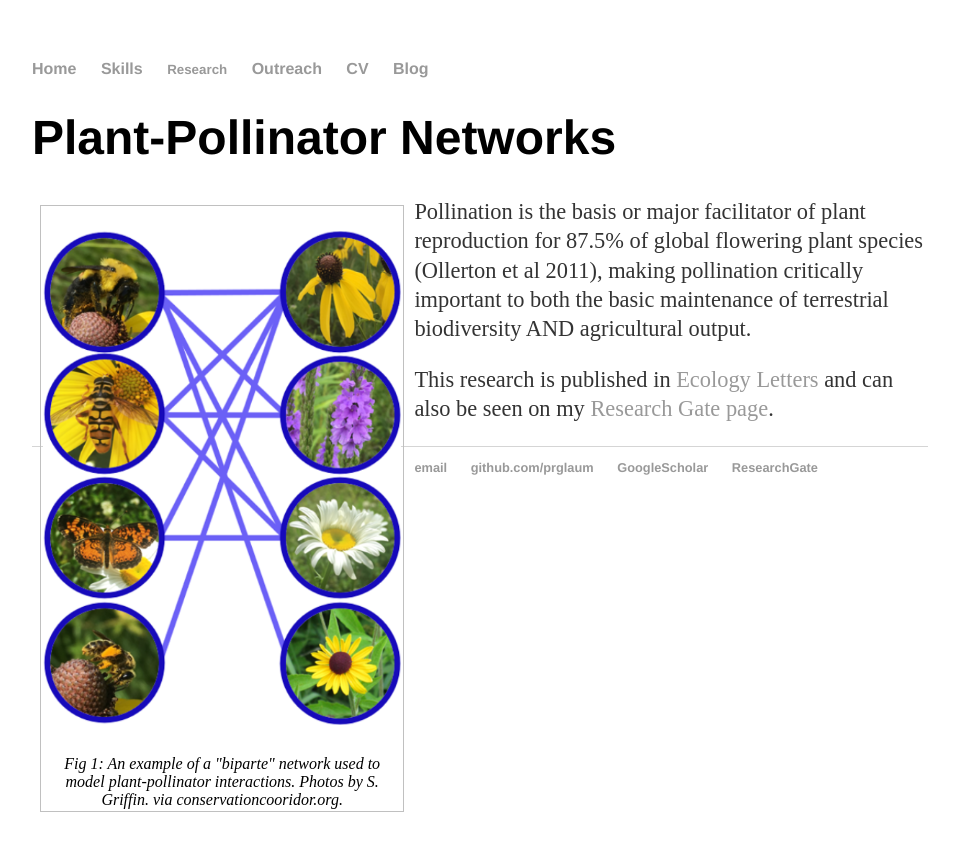
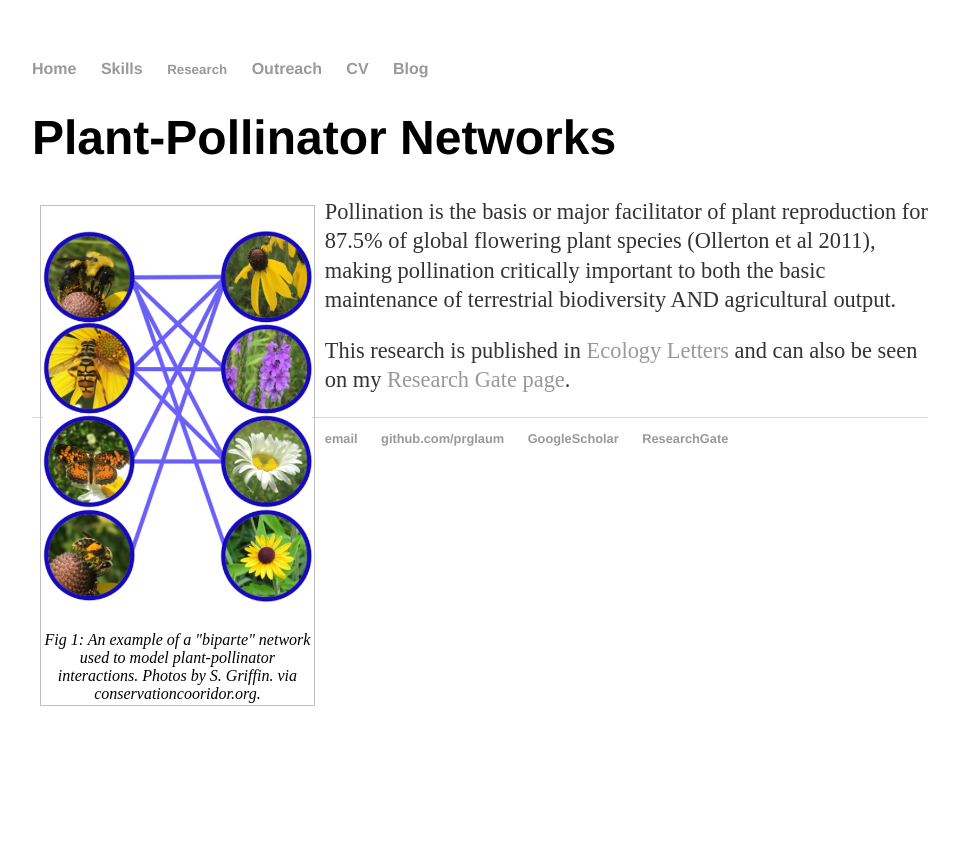
Before and after one commit to prglaum/prglaum.github.io, a Jekyll site: the page built from research/pollination/index.html, in a window 1280 px wide. Shown: the top 851 px of the page, without its empty margins (160-1119 px from the left). Built offline with Jekyll 4.4.1, drawn with Linux system fonts in a browser that asks for light colours.

Commit message:
Update index.html

```diff
--- a/research/pollination/index.html
+++ b/research/pollination/index.html
@@ -6,13 +6,13 @@ title: Pollination Networks
 	<h1>Plant-Pollinator Networks </h1>
 </div><!-- /.blurb -->
 
-<figure40 class="float-img-left">
+<figure30 class="float-img-left">
 		<p><img class=scaled src="{{site.url}}/docs/assets/images/pollNetwork.PNG" alt="exampleNetwork">
 		<figcaption>Fig 1: An example of a "biparte" network used to model plant-pollinator interactions. Photos by S. Griffin. via conservationcooridor.org.</figcaption>
-</figure40>
+</figure30>
 
 <p>Pollination is the basis or major facilitator of plant reproduction for 87.5% of global flowering plant species (Ollerton et al 2011), making pollination critically important to both the
 	basic maintenance of terrestrial biodiversity AND agricultural output.
 
 </p>
-<p> This research is published in <a href="https://onlinelibrary.wiley.com/doi/abs/10.1111/ele.13884">Ecology Letters</a> and can also be seen on my <a href="https://www.researchgate.net/profile/Paul-Glaum">Research Gate page</a>.
+<p display="block" style="clear:right" style="clear:left"> This research is published in <a href="https://onlinelibrary.wiley.com/doi/abs/10.1111/ele.13884">Ecology Letters</a> and can also be seen on my <a href="https://www.researchgate.net/profile/Paul-Glaum">Research Gate page</a>.
```
